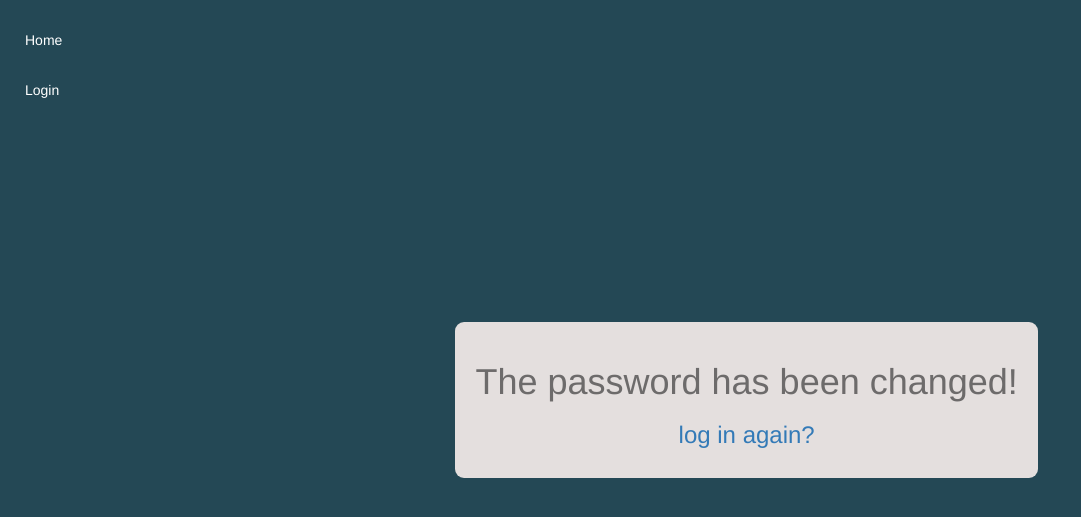
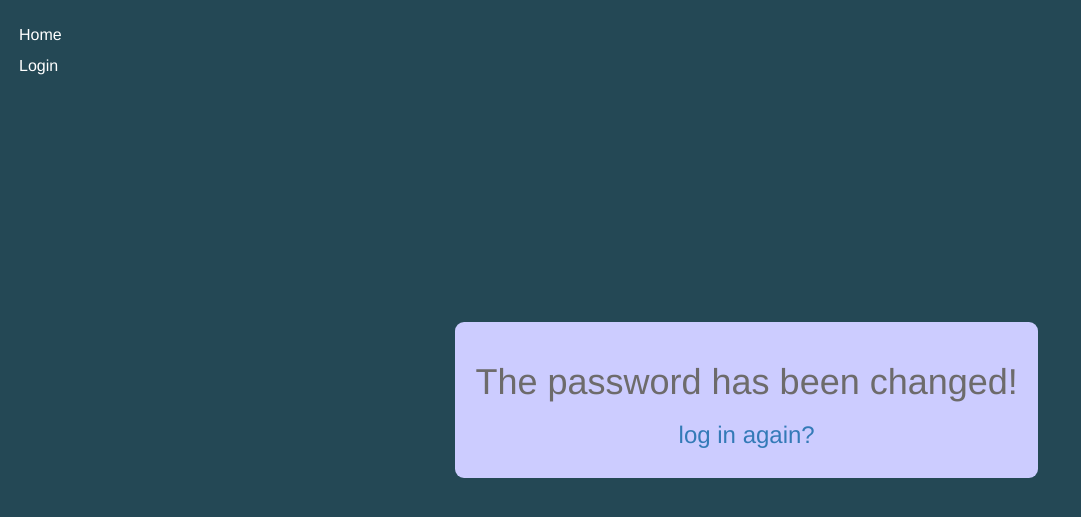
Before and after one commit to NabinPrasadDhungana/Django-Local-Library, a Django app: a page that uses locallibrary/catalog/templates/base_generic.html in a window 1280 px wide. Shown: the top 517 px of the page, without its empty margins (0-1081 px from the left). Run offline with Django 5.2, Linux system fonts and the light colour scheme.

Commit message:
Navbar alignment updated

```diff
--- a/locallibrary/catalog/templates/base_generic.html
+++ b/locallibrary/catalog/templates/base_generic.html
@@ -22,14 +22,11 @@
             transition: all 300ms ease;
         }
 
-        .sidebar-nav li {
-            margin: 10px 0;
-        }
-
         .sidebar-nav a {
             text-decoration: none;
             display: block;
-            padding: 10px;
+            font-size: 1.6rem;
+            padding: 4px;
             color: #fff;
         }
 
--- a/locallibrary/templates/registration/password_reset_complete.html
+++ b/locallibrary/templates/registration/password_reset_complete.html
@@ -11,7 +11,7 @@
 
   }
   .card {
-    background-color: #E4DFDE;
+    background-color: #ccccff;
     padding: 2rem;
     border-radius: 9px;
   }
```
Also changed, not shown: locallibrary/db.sqlite3.
